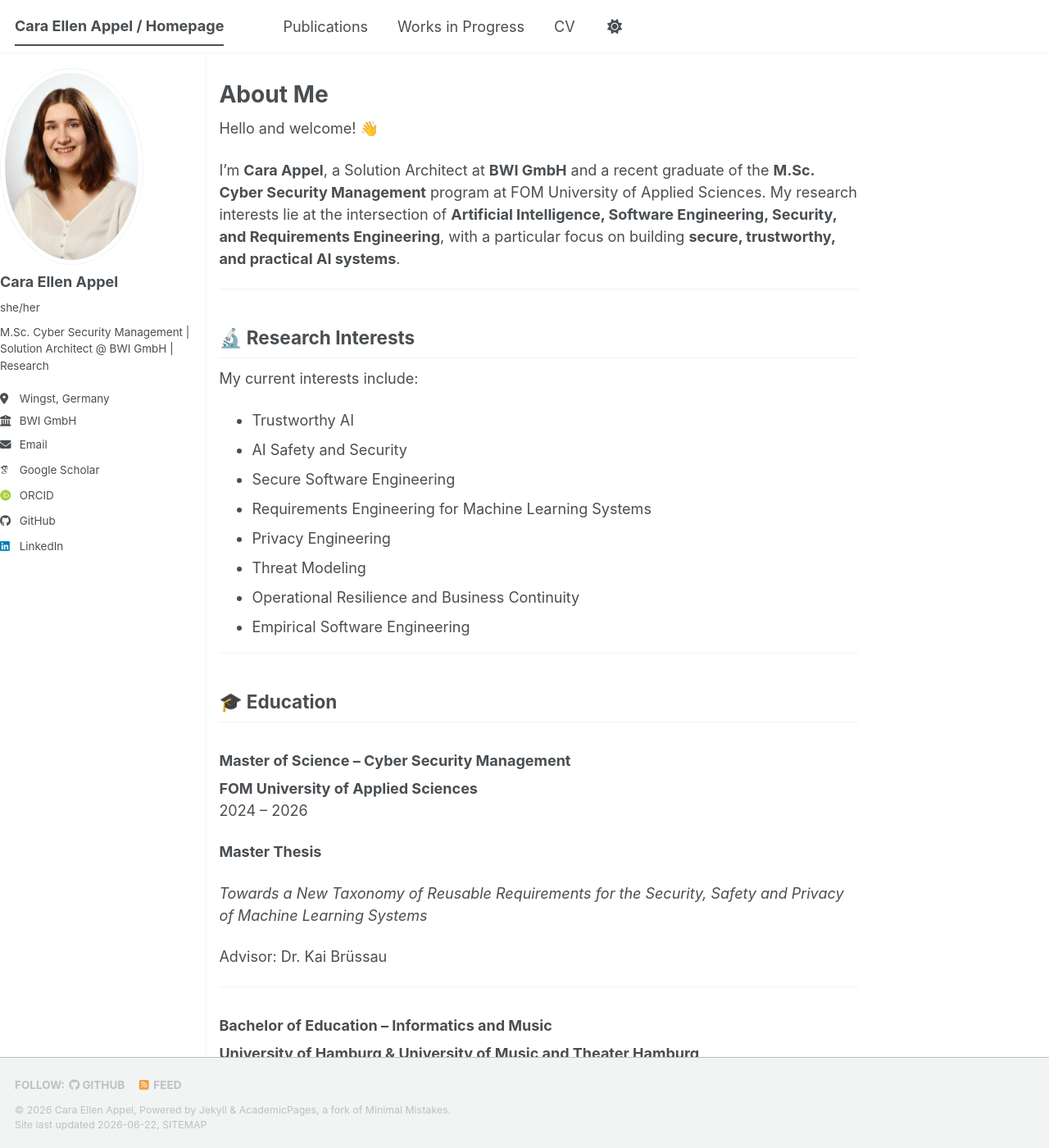
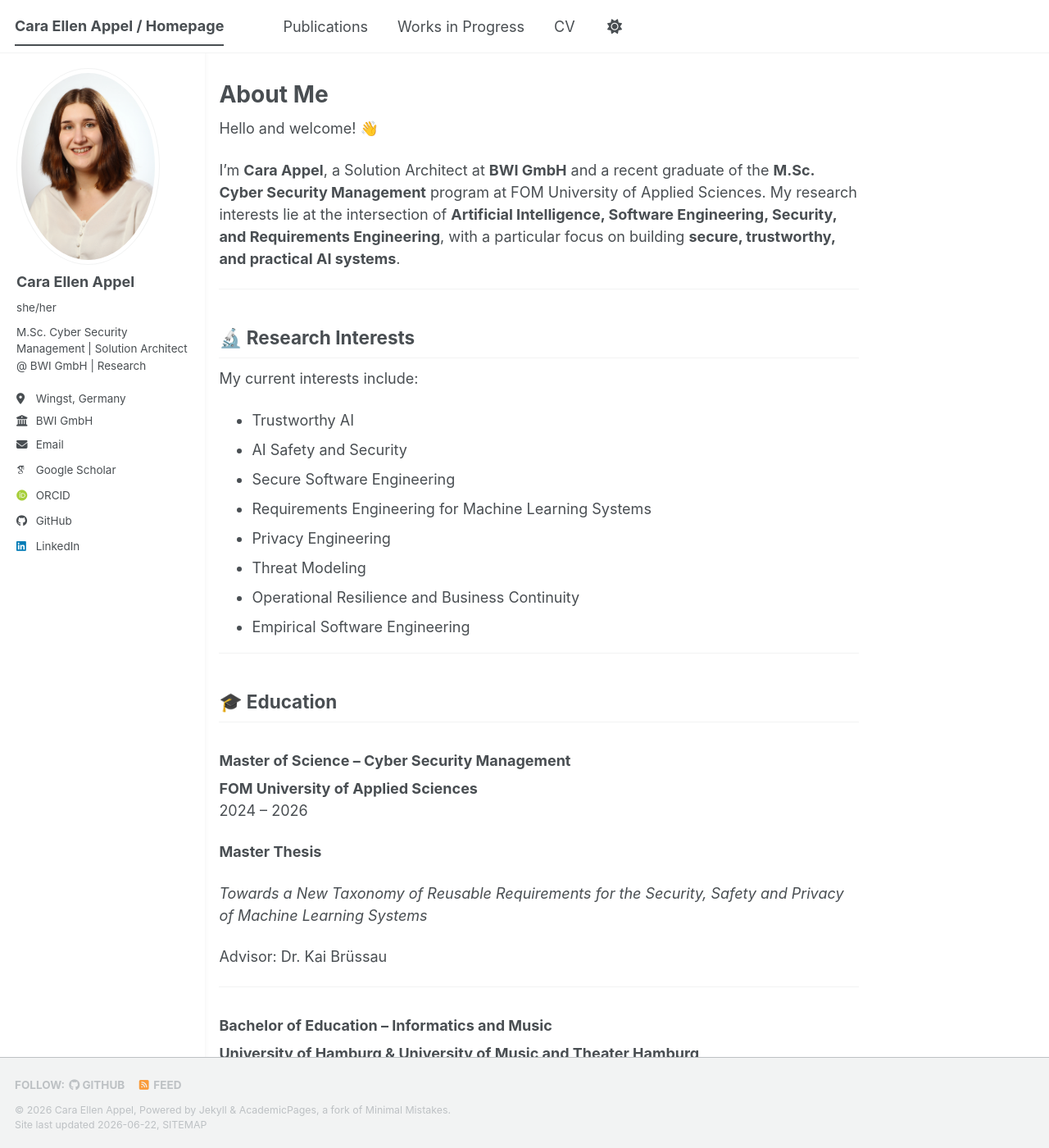
Before and after one commit to CaraEllenAppel/caraellenappel.github.io, a Jekyll site: the page built from _pages/about.md, in a window 1280 px wide and 1400 px high. Shown: the whole window at 82% size. Built offline with Jekyll 4.4.1, drawn with Linux system fonts in a browser that asks for light colours; some web fonts are replaced; a script bundle is joined from its source files by our own code; library files that are not in the unit come from our copies.

Commit message:
Add padding to sidebar in main.scss
Added padding to the sidebar for improved spacing.

```diff
--- a/assets/css/main.scss
+++ b/assets/css/main.scss
@@ -55,6 +55,10 @@ $sidebar-breakpoint: 900px;
     margin-right: $sidebar-gap;
     margin-left: 0;
     top: 0;
+   padding-top: 20px;
+  padding-right: 20px;
+  padding-bottom: 20px;
+  padding-left: 20px;
   }
 
   /* Let main content sit beside sidebar (not below it) */
```
